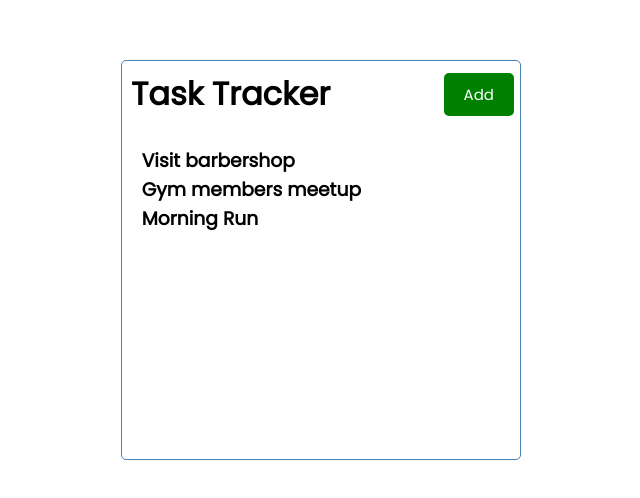
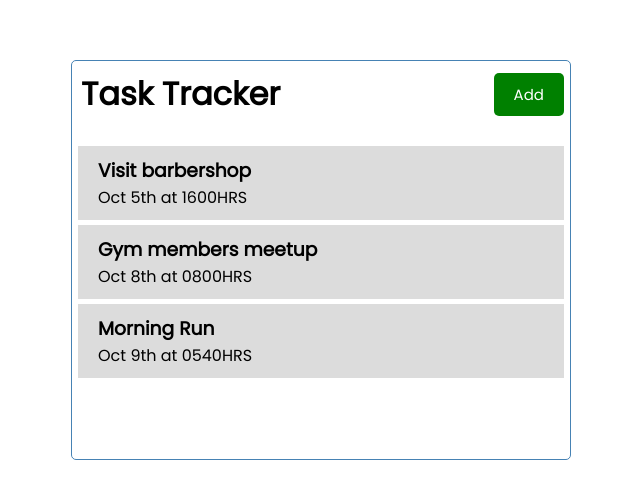
Before and after one commit to rowah/task-tracker-react, a React (Create React App) app: page / in a window 1280 px wide. Shown: the part 140-638 px from the top of the page, without its empty margins (319-959 px from the left). Built offline with nearby package versions, Linux system fonts and the light colour scheme.

Commit message:
adds a task component

```diff
--- a/src/App.js
+++ b/src/App.js
@@ -2,7 +2,8 @@
 import { useState } from "react";
 import Header from "./components/Header";
 import Tasks from "./components/Tasks";
-function App() {
+const App = () => {
+  //state is now at the top level
   const [tasks, setTasks] = useState([
     {
       id: 1,
@@ -29,6 +30,6 @@ function App() {
       <Tasks tasks={tasks} />
     </div>
   );
-}
+};
 
 export default App;
--- /dev/null
+++ b/src/components/Task.js
@@ -0,0 +1,10 @@
+const Task = ({ task }) => {
+  return (
+    <div className="task">
+      <h3>{task.text}</h3>
+      <p style={{ color: "black" }}>{task.day}</p>
+    </div>
+  );
+};
+
+export default Task;
--- a/src/components/Tasks.js
+++ b/src/components/Tasks.js
@@ -1,3 +1,4 @@
+import Task from "./Task";
 //rac
 
 const Tasks = ({ tasks }) => {
@@ -6,9 +7,11 @@ const Tasks = ({ tasks }) => {
   return (
     <>
       {tasks.map((task) => (
-        <h3 key={task.id} style={{ color: "black", marginLeft: "1em" }}>
-          {task.text}
-        </h3>
+        <Task
+          key={task.id}
+          task={task}
+          style={{ color: "black", marginLeft: "1em" }}
+        />
       ))}
     </>
   );
--- a/src/index.css
+++ b/src/index.css
@@ -54,7 +54,7 @@ body {
   padding: 1px;
   border-radius: 5px;
   background-color: #fffffffd;
-  width: 400px;
+  width: 500px;
 }
 
 .header {
@@ -92,7 +92,7 @@ body {
 }
 
 .task {
-  background: #f4f4f431;
+  background: #4c4b4b31;
   margin: 5px;
   padding: 10px 20px;
   cursor: pointer;
@@ -103,6 +103,7 @@ body {
 }
 
 .task h3 {
+  color: black;
   display: flex;
   align-items: center;
   justify-content: space-between;
```
